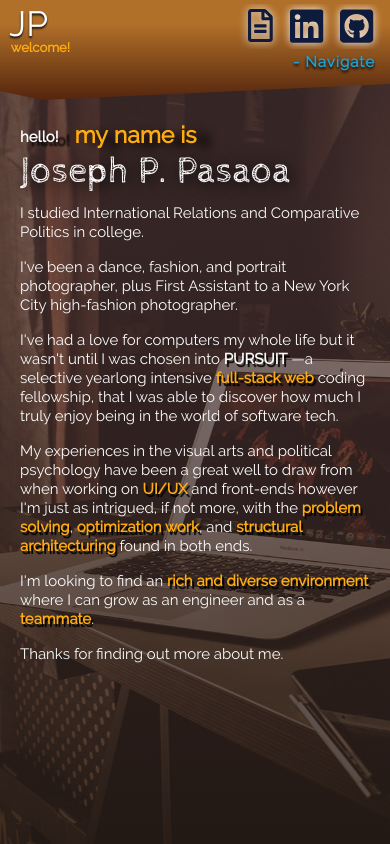
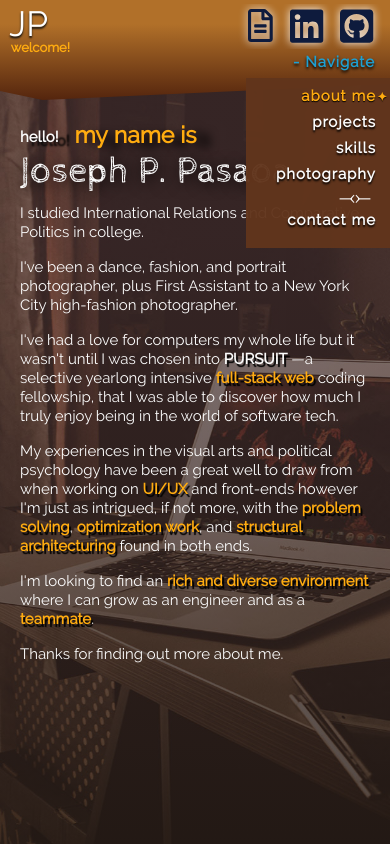
Before and after one commit to joseph-p-pasaoa/portfolio_site, a React (Create React App) app: page / in a window 390 px wide. Both pictures are taken after a click on the button "+ Navigate". Built offline with nearby package versions, Linux system fonts and the light colour scheme; no server answers.

Commit message:
0.17.5, fix hidden navlist bug

```diff
--- a/src/components/NavList.jsx
+++ b/src/components/NavList.jsx
@@ -61,7 +61,7 @@ const NavList = () => {
       <div {...dropdownToggle}>
         <button className="dropdown-toggle-btn" onClick={handleClick}>{isDropdownOn ? "- navigate" : "+ navigate"}</button>
 
-        <ul className="navlist" style={{ visibility: isDropdownOn ? "hidden" : "inherit" }}>
+        <ul className="navlist" style={{ visibility: isSmallScreen === false || isDropdownOn ? "visible" : "hidden" }}>
           <li>
             <NavLink exact to={`/`} className="link-navlist" onClick={handleClick}>
               <div>About Me</div>
```
